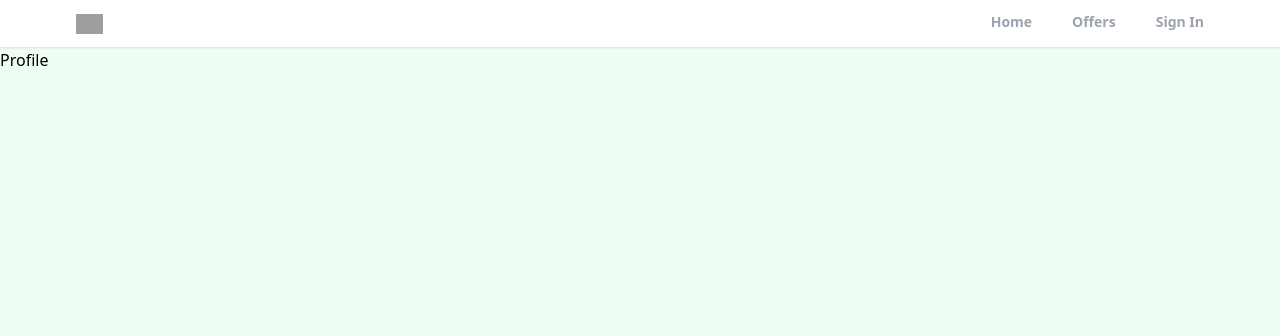
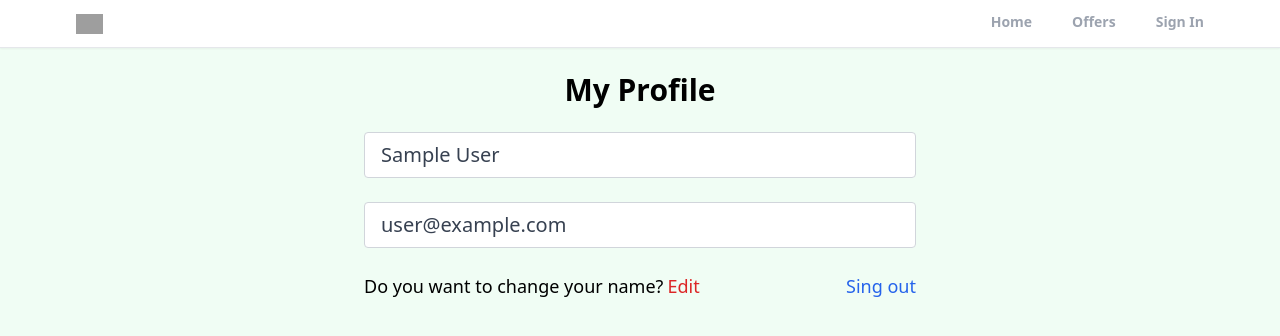
Before and after one commit to SughoshBhargav/Realtor-Clone-React, a React (Create React App) app: page /profile in a window 1280 px wide. Shown: the top 336 px of the page. Built offline with nearby package versions, Linux system fonts and the light colour scheme; no server answers; sample sign-in values are in the browser's storage; grey boxes are pictures that could not be loaded.

Commit message:
created a private route and custome hook for profile page and added logout functionality

```diff
--- a/src/App.js
+++ b/src/App.js
@@ -8,6 +8,7 @@ import Offers from "./pages/Offers.jsx"
 import Header from "./components/Header.jsx";
 import { ToastContainer } from "react-toastify";
 import 'react-toastify/dist/ReactToastify.css';
+import PrivateRoute from "./components/PrivateRoute.jsx";
 
 
 function App() {
@@ -17,7 +18,9 @@ function App() {
       <Header/>
       <Routes>
         <Route path = "/" element={<Home/>}></Route>
-        <Route path = "/profile" element={<Profile/>}></Route>
+        <Route path="/profile" element={<PrivateRoute/>}>
+          <Route path = "/profile" element={<Profile/>}></Route>
+        </Route>
         <Route path = "/sign-in" element={<SignIn/>}></Route>
         <Route path = "/sign-up" element={<SignUp/>}></Route>
         <Route path = "/forgot-password" element={<ForgotPassword/>}></Route>
--- /dev/null
+++ b/src/components/PrivateRoute.jsx
@@ -0,0 +1,14 @@
+import React from 'react'
+import { Outlet,Navigate } from 'react-router'
+import {useAuthStatus} from '../hooks/useAuthStatus'
+
+export default function PrivateRoute() {
+
+
+    const {loggedIn,checkingStatus} = useAuthStatus();
+    if(checkingStatus){
+        return <h3>Loading...</h3>
+    }
+    return loggedIn ? <Outlet/>:<Navigate to="/sign-in"/>
+
+}
--- /dev/null
+++ b/src/hooks/useAuthStatus.jsx
@@ -0,0 +1,20 @@
+import { getAuth, onAuthStateChanged } from 'firebase/auth';
+import React, { useEffect, useState } from 'react'
+
+export function useAuthStatus() {
+
+    const [loggedIn,setLoggedIn] = useState(false);
+    const [checkingStatus,setCheckingStatus] = useState(true);
+
+    useEffect(()=>{
+        const auth = getAuth()
+        onAuthStateChanged(auth,(user)=>{
+            if(user){
+                setLoggedIn(true)
+            }
+            setCheckingStatus(false)
+        })
+    },[])
+
+    return{loggedIn,checkingStatus}
+}
--- a/src/pages/Profile.jsx
+++ b/src/pages/Profile.jsx
@@ -1,7 +1,49 @@
-import React from 'react'
+import { getAuth } from 'firebase/auth'
+import React, { useState } from 'react'
+import { useNavigate } from 'react-router'
 
 export default function Profile() {
+
+
+  const auth = getAuth()
+
+  const [formData ,setFormData] = useState({
+    name : auth.currentUser.displayName,
+    email : auth.currentUser.email
+  })
+
+  const {name,email} = formData
+  const navigate = useNavigate();
+
+  function onLogout(){
+    auth.signOut()
+    navigate("/")
+  }
+
   return (
-    <h1>Profile</h1>
+    <>
+      <section className='max-w-xl mx-auto flex justify-center items-center flex-col'>
+
+        <h1 className='text-3xl text-center mt-6 font-bold'>My Profile</h1>
+        <div className='w-full md:[50%] mt-6 px-3'>
+          <form>
+            <input type="text" id="name" value={name} disabled className='w-full px-4 py-2 mb-6 text-xl text-gray-700 bg-white border-gray-300 rounded transition ease-in-out'/>
+
+            <input type="email" name="email" id="email" value={email} disabled className='w-full mb-6 px-4 py-2 text-xl text-gray-700 bg-white border-gray-300 rounded transition ease-in-out' />
+
+            <div  className='mb-6 flex justify-between whitespace-nowrap text-sm sm:text-lg'>
+              <p className='flex items-center'>Do you want to change your name?
+                <span className='text-red-600 hover:text-red-700 transition ease-in-out duration-200 ml-1 cursor-pointer'>Edit</span>
+              </p>
+
+              <p onClick={onLogout} className='text-blue-600 hover:text-blue-700 transition ease-in-out duration-200 cursor-pointer'>Sing out</p>
+
+            </div>
+
+          </form>
+        </div>
+      </section>
+
+    </>
   )
 }
```
